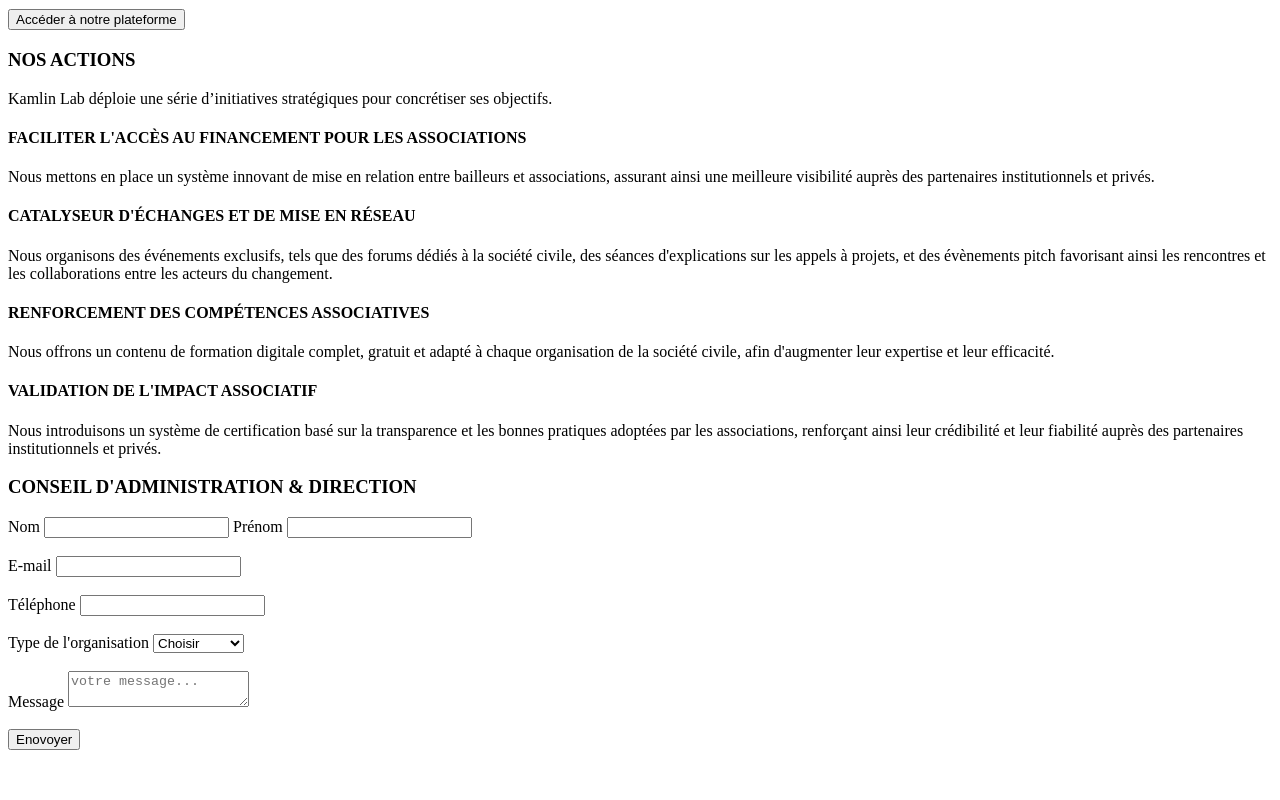
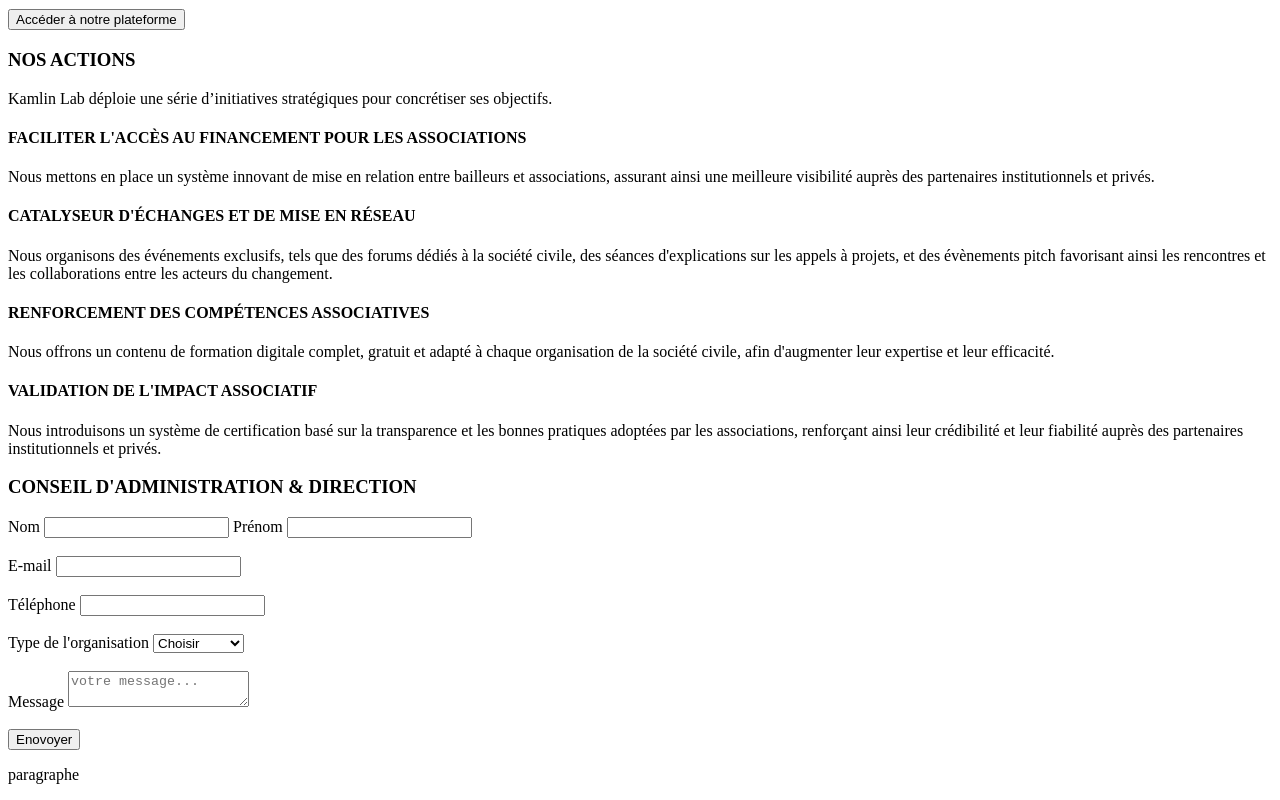
Before and after one commit to Fatou-drame/kamlin, a plain HTML site: page index.html in a window 1280 px wide. Shown: the part 2137-2937 px from the top of the page. Before the commit the page ends 2895 px from the top, so only its background shows below. Drawn offline with Linux system fonts and the light colour scheme.

Commit message:
add paragraph

```diff
--- a/index.html
+++ b/index.html
@@ -150,6 +150,9 @@
             </form>
 
          </section>
+         <div>
+            <p>paragraphe</p>
+         </div>
 
     </main>
 
```
